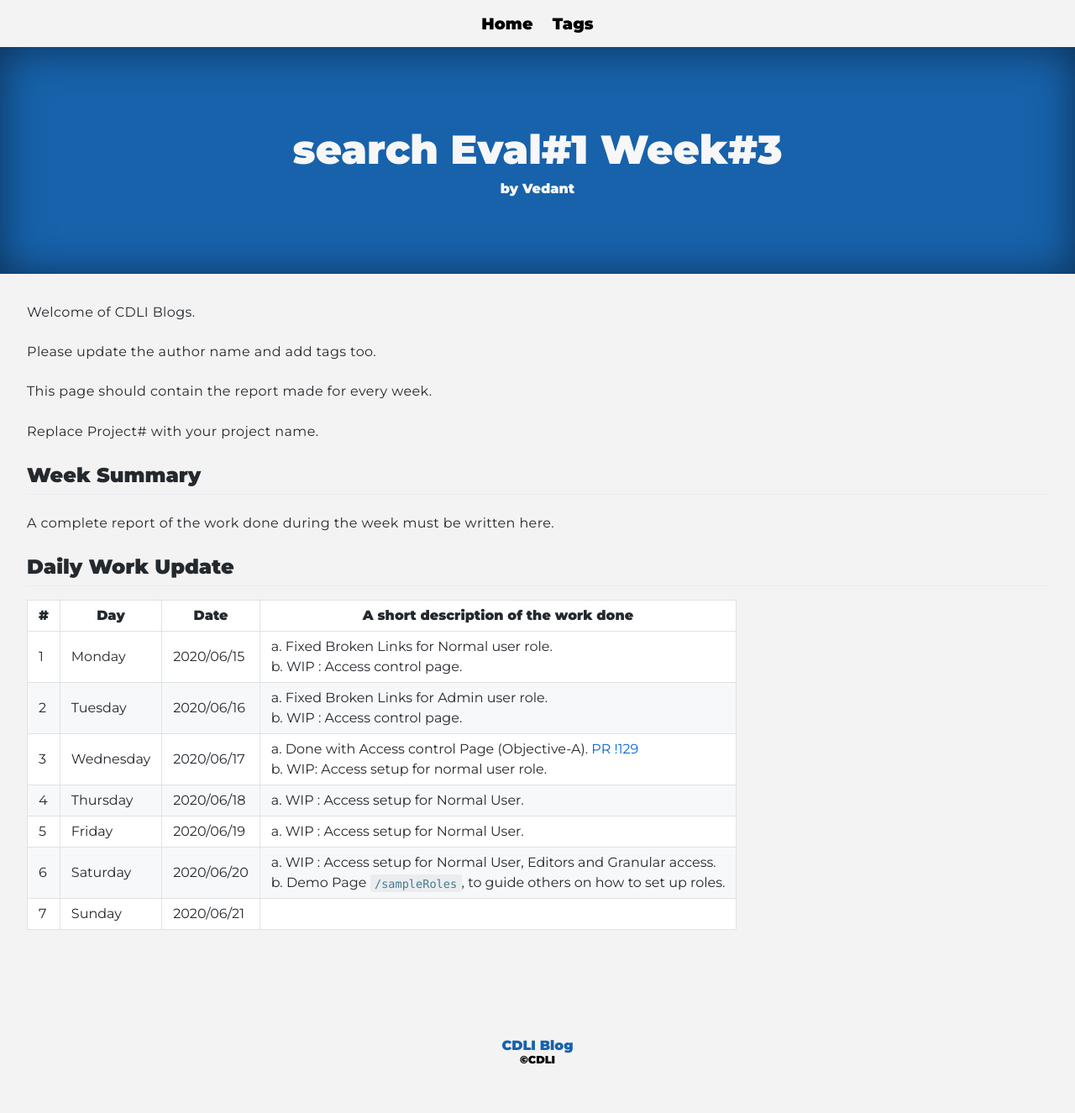
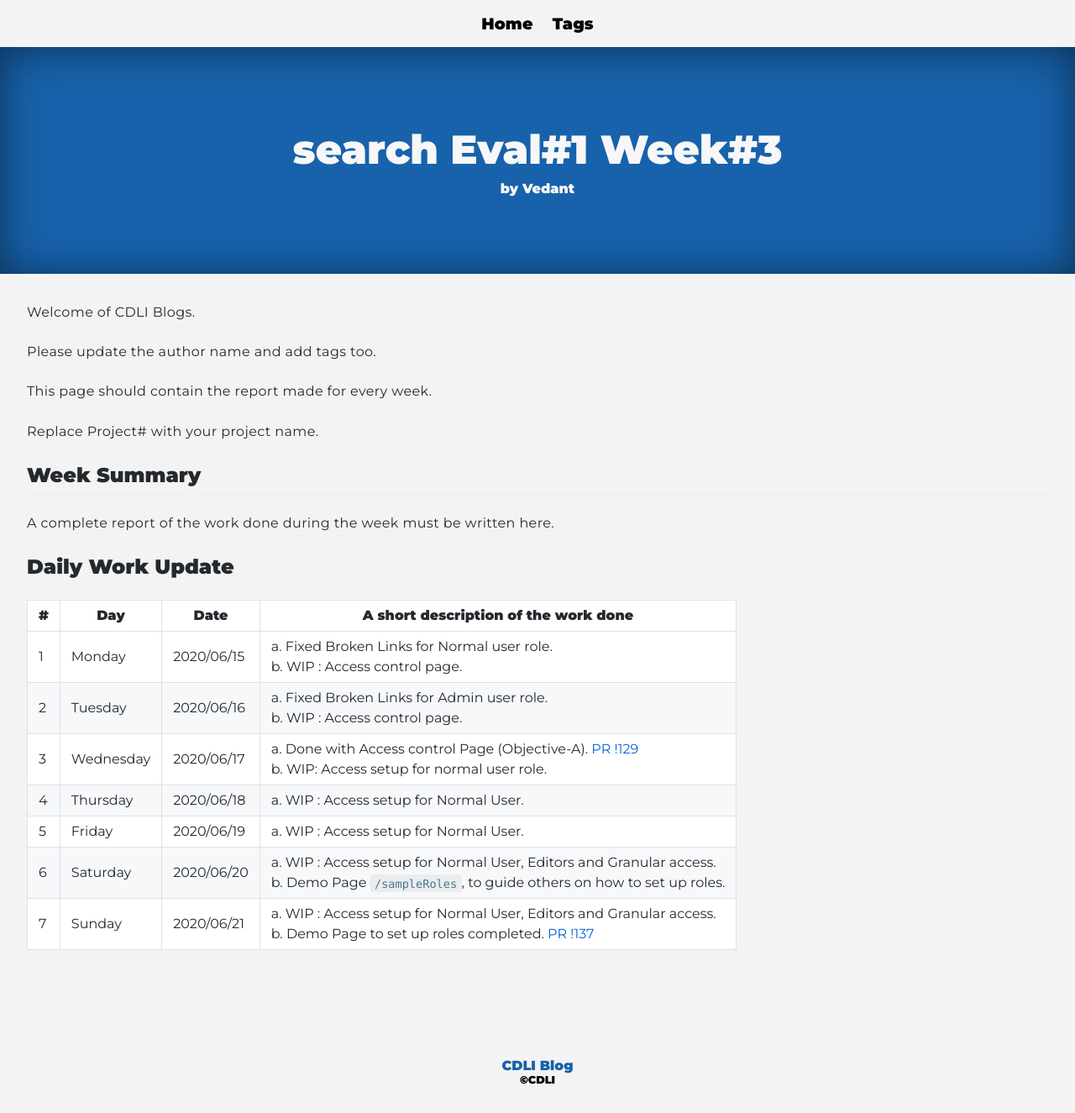
Before and after one commit to cdli-gh/blog, a Jekyll site: the page built from _blog/gsoc20/search/posts/03_week3.md, in a window 1280 px wide. Shown: the whole page at 84% size. Built offline with Jekyll 4.4.1, drawn with Linux system fonts in a browser that asks for light colours; Markdown is read by kramdown in place of the engine named in the settings; before the commit the page ends 1301 px from its top, so only the background shows below that.

Commit message:
Search : DailyUpdates 3:7

```diff
--- a/_blog/gsoc20/search/posts/03_week3.md
+++ b/_blog/gsoc20/search/posts/03_week3.md
@@ -27,4 +27,4 @@ A complete report of the work done during the week must be written here.
 |4   	| Thursday  	|   2020/06/18	|  a. WIP : Access setup for Normal User. 	|
 |5   	| Friday  	|   2020/06/19	|  a. WIP : Access setup for Normal User. 	|
 |6   	| Saturday  	|   2020/06/20	|  a. WIP : Access setup for Normal User, Editors and Granular access. <br>	b. Demo Page `/sampleRoles`, to guide others on how to set up roles. |
-|7   	| Sunday  	|   2020/06/21	|   	|
+|7   	| Sunday  	|   2020/06/21	| a. WIP : Access setup for Normal User, Editors and Granular access. <br>	b. Demo Page to set up roles completed. [PR !137](https://gitlab.com/cdli/framework/-/merge_requests/137)|
```
